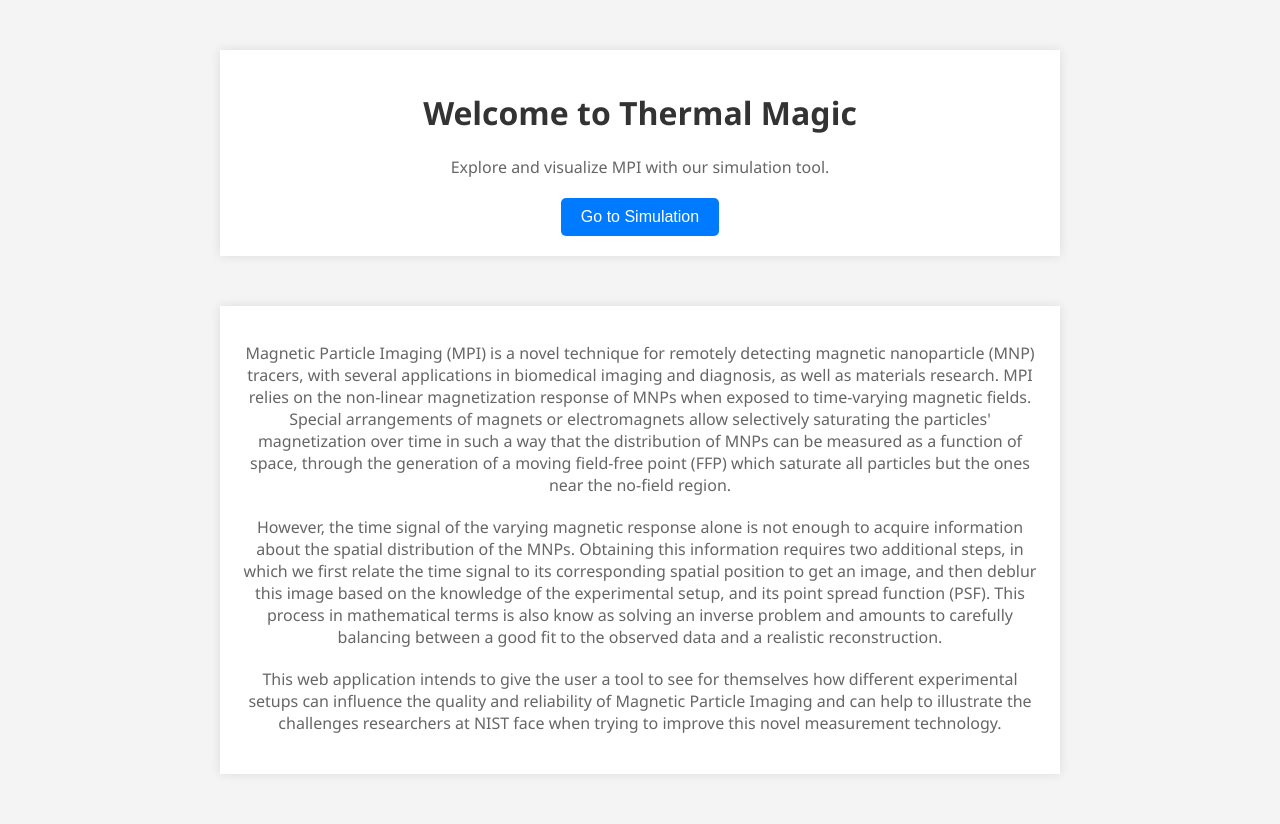
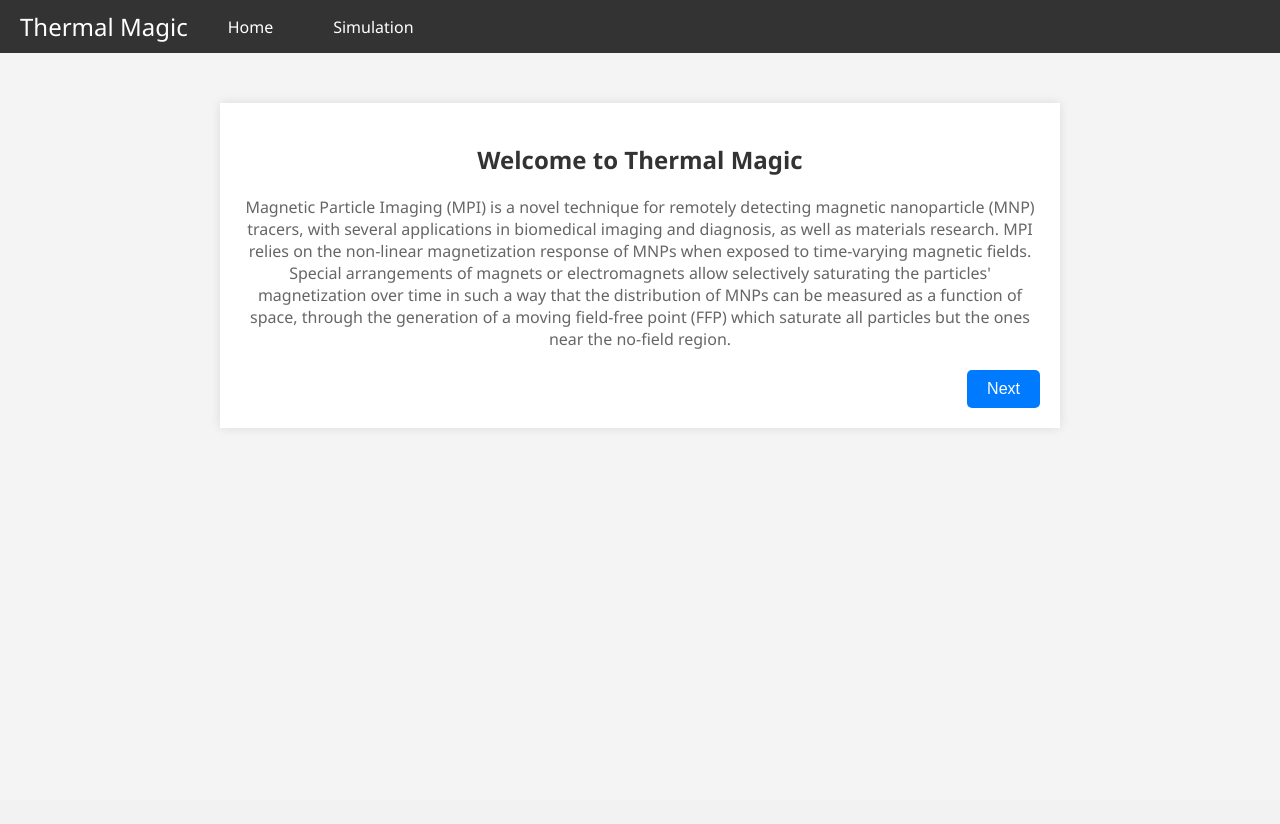
Before and after one commit to xilacxilac/ThermalMagicWebsite, a Flask app: page / in a window 1280 px wide. After the commit the page ends 428 px from the top, so only its background shows below. Run offline with Flask 3, Linux system fonts and the light colour scheme.

Commit message:
added changes

```diff
--- a/static/css/main.css
+++ b/static/css/main.css
@@ -18,6 +18,7 @@ body {
     background-color: #fff;
     padding: 20px;
     box-sizing: border-box;
+    overflow: auto;
 }
 
 #formContainer {
@@ -68,6 +69,7 @@ img {
     background-color: #fff;
     box-shadow: 0 0 10px rgba(0, 0, 0, 0.1);
     text-align: center;
+    overflow: auto;
 }
 
 .glossary {
@@ -77,6 +79,14 @@ img {
     background-color: #fff;
     box-shadow: 0 0 10px rgba(0, 0, 0, 0.1);
     text-align: center;
+}
+
+#next {
+    float: right
+}
+
+#prev {
+    float: left
 }
 
 h1 {
@@ -108,7 +118,8 @@ button:hover {
 }
 
 em {
-    color: gold
+    color: blue;
+    font-weight: bold;
 }
 
 input[type="range"] {
@@ -118,3 +129,46 @@ input[type="range"] {
 input[type="number"] {
     width: 75px;
 }
+
+.navbar-container {
+    background-color: #333;
+    padding: 10px 20px;
+    display: flex;
+    align-items: center;
+}
+
+.navbar-header {
+    margin-right: 20px
+}
+
+.navbar-brand {
+    color: white;
+    font-size: 24px;
+    text-decoration: none;
+}
+
+.navbar-brand:hover {
+    color: #ddd;
+}
+
+.navbar-nav {
+    list-style-type: none;
+    margin: 0;
+    padding: 0;
+    display: flex;
+    align-items: center;
+}
+
+.nav-item {
+    margin-right: 20px;
+}
+
+.nav-link {
+    color: white;
+    text-decoration: none;
+    padding: 10px 20px;
+}
+
+.nav-link:hover {
+    background-color: #555;
+}
--- a/templates/index.html
+++ b/templates/index.html
@@ -5,16 +5,20 @@
 {% endblock %}
 
 {% block body %}
-    <div class="container">
-        <h1>Welcome to Thermal Magic</h1>
-        <p>Explore and visualize MPI with our simulation tool.</p>
-
-        <form action="{{ url_for('simulation') }}" method="get">
-            <button type="submit">Go to Simulation</button>
-        </form>
+    <nav class="navbar-container">
+        <div class="navbar-header">
+            <a href="/" class="navbar-brand">Thermal Magic</a>
         </div>
+        <ul class="navbar-nav">
+            <li class="nav-item"><a href="/" class="nav-link">Home</a></li>
+            <li class="nav-item"><a href="/simulation" class="nav-link">Simulation</a></li>
+        </ul>
+    </nav>
 
     <div class="container">
+        <h2>Welcome to Thermal Magic</h2>
+
+        <div class="phase" id="phase1">
             <p>
                 Magnetic Particle Imaging (MPI) is a novel technique for remotely detecting magnetic nanoparticle (MNP) tracers, with several
                 applications in biomedical imaging and diagnosis, as well as materials research. MPI relies on the non-linear magnetization
@@ -24,6 +28,10 @@
                 no-field region.
             </p>
 
+            <button id="next" onclick="showPhase(0, 1)">Next</button>
+        </div>
+
+        <div class="phase" id="phase2" style="display: none;">
             <p>
                 However, the time signal of the varying magnetic response alone is not enough to acquire information about the spatial
                 distribution of the MNPs. Obtaining this information requires two additional steps, in which we first relate the time signal to its
@@ -32,9 +40,29 @@
                 to carefully balancing between a good fit to the observed data and a realistic reconstruction.
             </p>
 
+            <button id="prev" onclick="showPhase(1, 0)">Previous</button>
+            <button id="next" onclick="showPhase(1, 2)">Next</button>
+        </div>
+
+        <div class="phase" id="phase3" style="display: none;">
             <p> This web application intends to give the user a tool to see for themselves how different experimental setups can influence the
                 quality and reliability of Magnetic Particle Imaging and can help to illustrate the challenges researchers at NIST face when trying
                 to improve this novel measurement technology.
             </p>
+
+            <button id="prev" onclick="showPhase(2, 1)">Previous</button>
+            <form action="{{ url_for('simulation') }}" method="get" id="next">
+                <button type="submit">Explore MPI with our simulation tool</button>
+            </form>
         </div>
+    </div>
+
+    <script>
+        var phases = document.getElementsByClassName('phase');
+
+        function showPhase(hideIndex, showIndex) {
+            phases[hideIndex].style.display = 'none';
+            phases[showIndex].style.display = 'block';
+        }
+    </script>
 {% endblock %}
```
Also changed, not shown: plots.py (+17 -0 lines), templates/simulation.html (+24 -26 lines), templates/simulation_graph.html (+16 -25 lines). Lines whose indentation alone changed are shown as unchanged.
